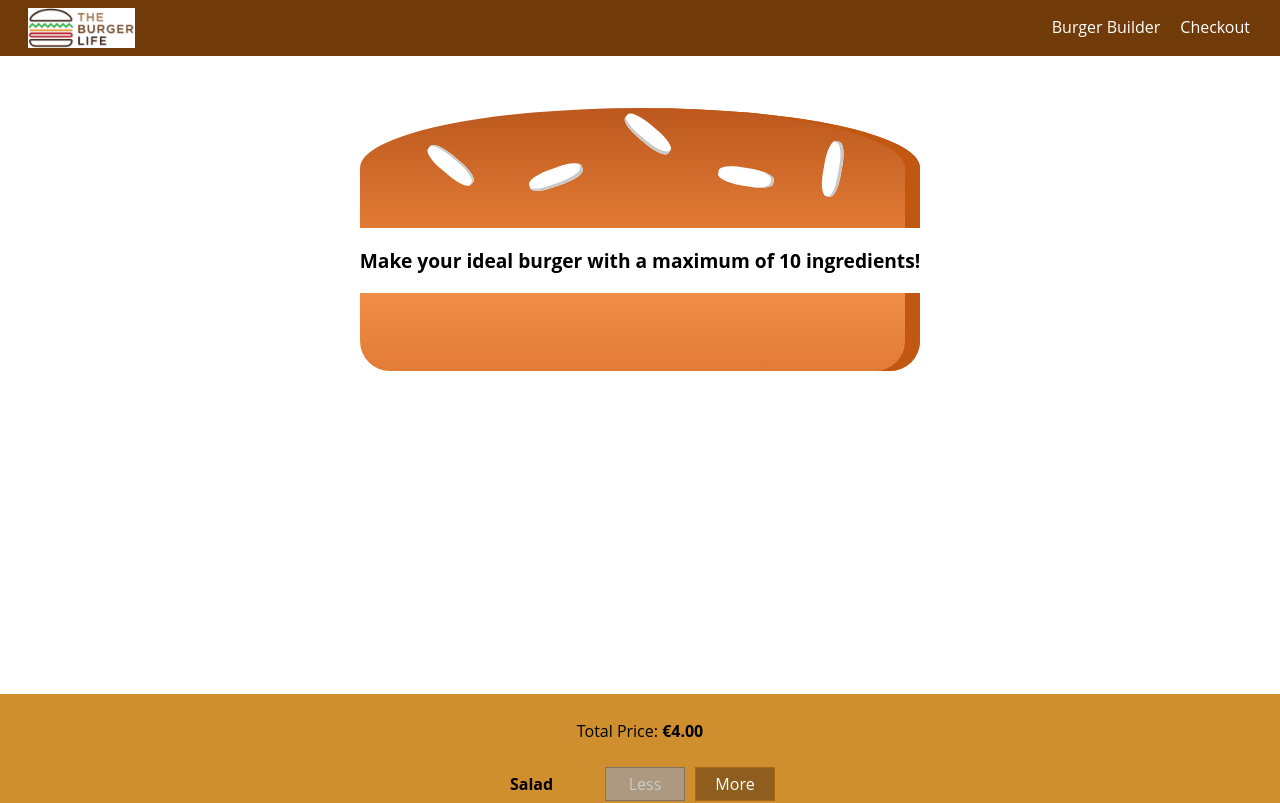
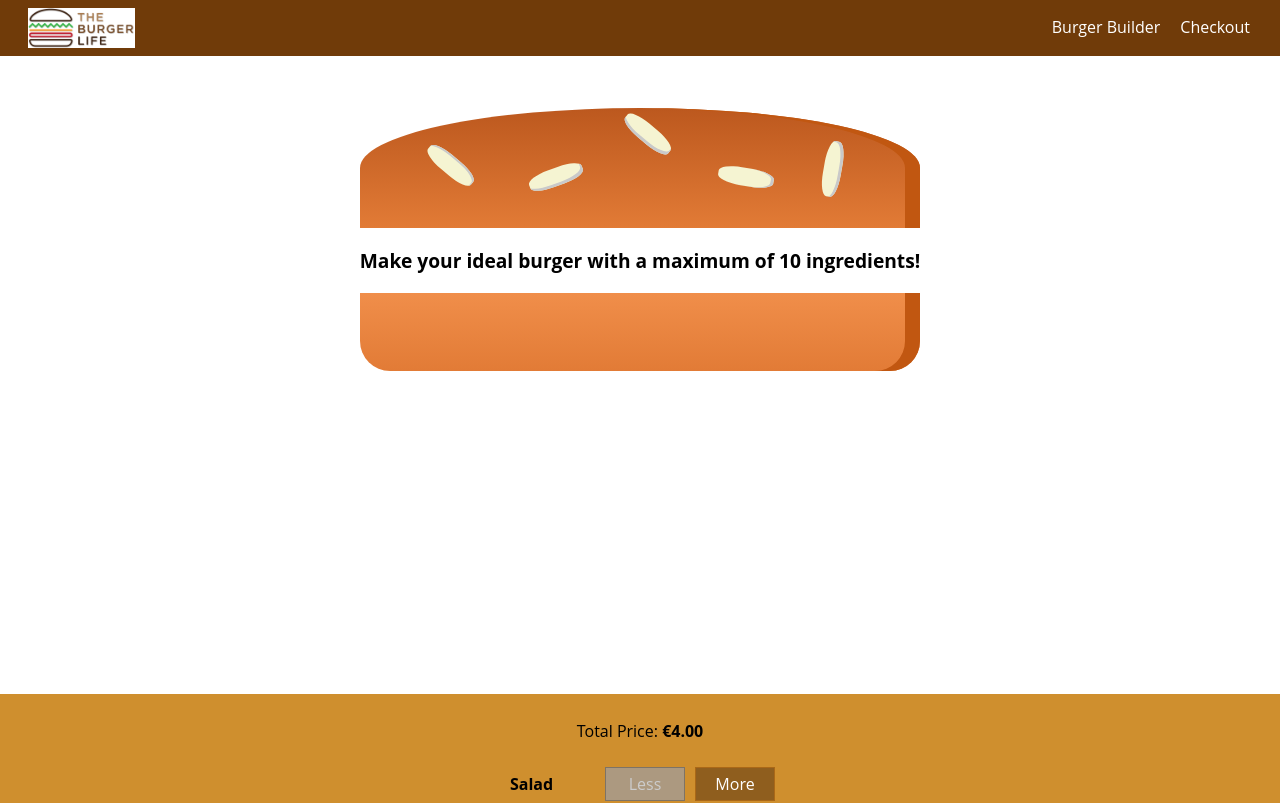
Before and after one commit to MaudyMorien/burgerbuilder, a React (Create React App) app: page / in a window 1280 px wide. Shown: the top 803 px of the page. Built offline with nearby package versions, Linux system fonts and the light colour scheme.

Commit message:
changed color of seeds

```diff
--- a/src/components/Burger/BurgerIngredient.css
+++ b/src/components/Burger/BurgerIngredient.css
@@ -21,7 +21,7 @@
     width: 10%;
     height: 15%;
     position: absolute;
-    background-color: white;
+    background-color: #f5f4d2;
     left: 30%;
     top: 50%;
     border-radius: 40%;
@@ -34,7 +34,7 @@
     width: 100%;
     height: 100%;
     position: absolute;
-    background-color: white;
+    background-color: #f5f4d2;
     left: -170%;
     top: -260%;
     border-radius: 40%;
@@ -47,7 +47,7 @@
     width: 100%;
     height: 100%;
     position: absolute;
-    background-color: white;
+    background-color: #f5f4d2;
     left: 180%;
     top: -50%;
     border-radius: 40%;
@@ -59,7 +59,7 @@
     width: 10%;
     height: 15%;
     position: absolute;
-    background-color: white;
+    background-color: #f5f4d2;
     left: 64%;
     top: 50%;
     border-radius: 40%;
@@ -72,7 +72,7 @@
     width: 100%;
     height: 100%;
     position: absolute;
-    background-color: white;
+    background-color: #f5f4d2;
     left: 150%;
     top: -130%;
     border-radius: 40%;
```
